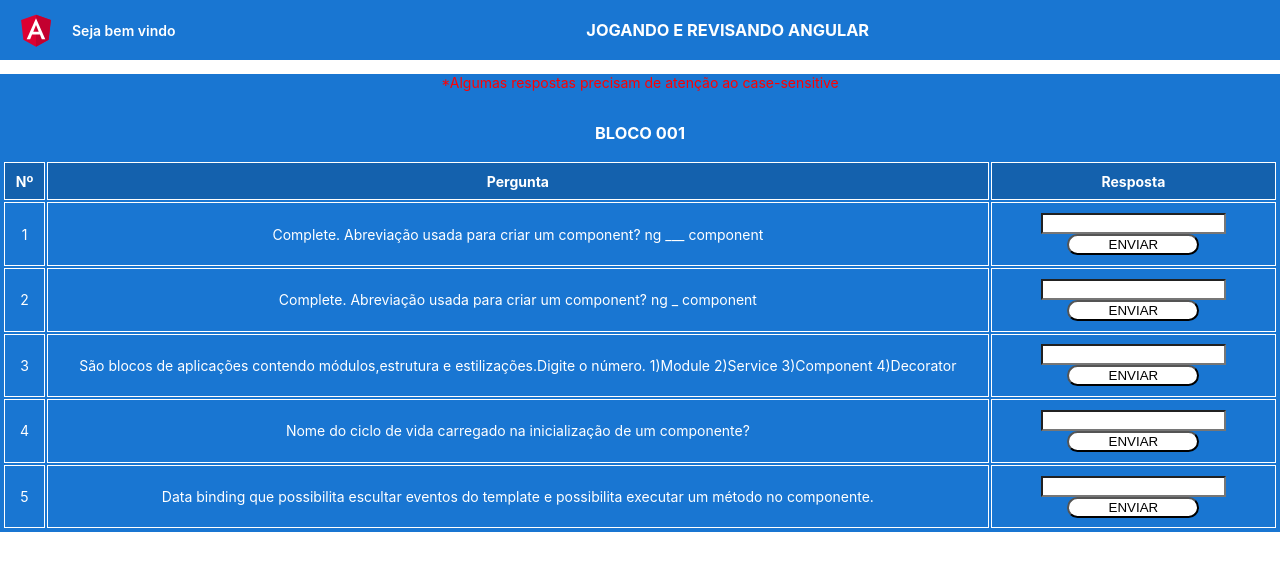
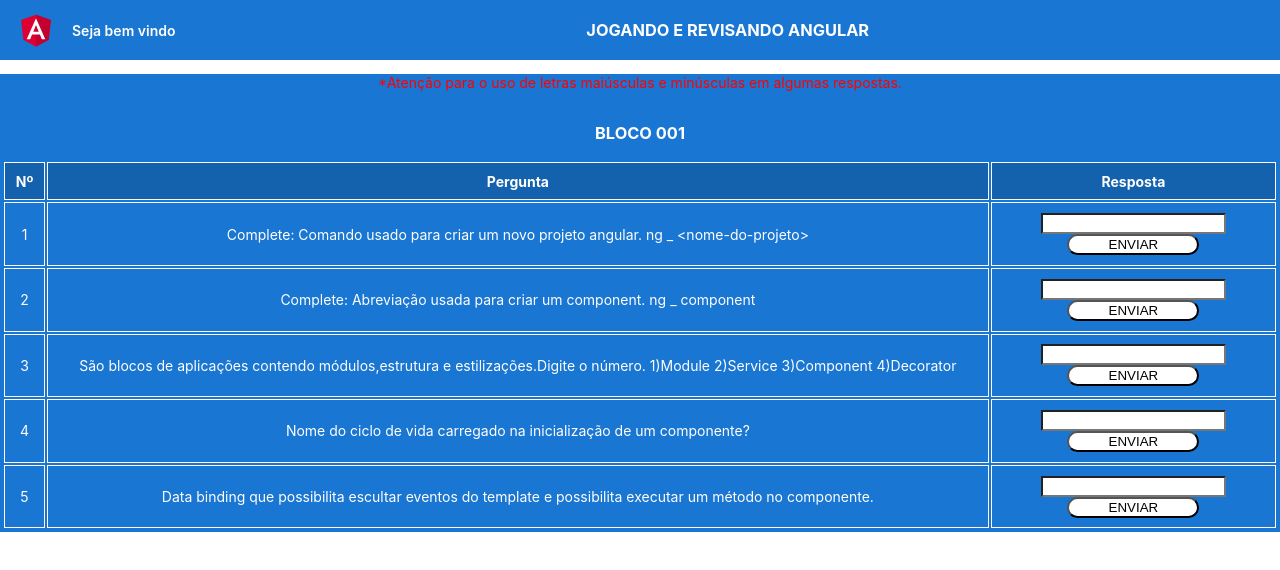
Before and after one commit to Reinan-Alves/jogando-e-aprendendo-angular, an Angular app: page / in a window 1280 px wide. Shown: the top 570 px of the page. Built offline with nearby package versions, Linux system fonts and the light colour scheme.

Commit message:
correção de perguntas repetidas no service

```diff
--- a/src/app/primeiro-bloco/primeiro-bloco.component.html
+++ b/src/app/primeiro-bloco/primeiro-bloco.component.html
@@ -1,7 +1,8 @@
 <div class="espaco">
   <div class="central">
     <p style="color: red">
-      *Algumas respostas precisam de atenção ao case-sensitive
+      *Atenção para o uso de letras maiúsculas e minúsculas em algumas
+      respostas.
     </p>
     <table>
       <h3>BLOCO 001</h3>
--- a/src/app/services/perguntas.service.ts
+++ b/src/app/services/perguntas.service.ts
@@ -7,14 +7,14 @@ export class PerguntasService {
       {
         id: 1,
         texto:
-          'Complete. Abreviação usada para criar um component? ng ___ component',
+          'Complete: Comando usado para criar um novo projeto angular. ng _ <nome-do-projeto>',
         resposta: 'new',
         liberada: true,
       },
       {
         id: 2,
         texto:
-          'Complete. Abreviação usada para criar um component? ng _ component',
+          'Complete: Abreviação usada para criar um component. ng _ component',
         resposta: 'g',
         liberada: false,
       },
```
